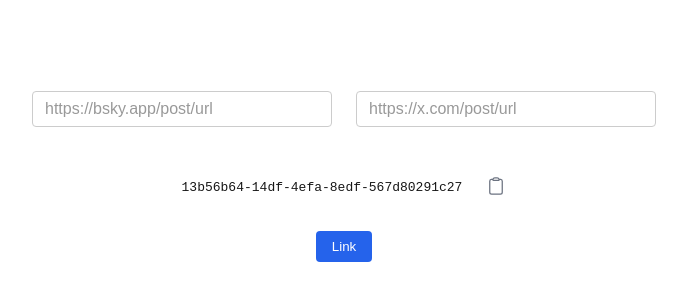
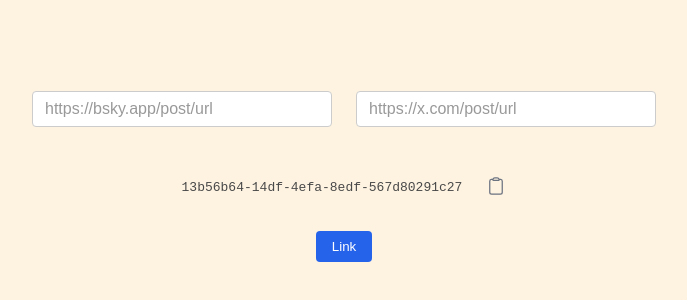
Before and after one commit to hsiez/whoiswho, a Next.js app: page / in a window 1280 px wide. Shown: the part 232-532 px from the top of the page, without its empty margins (296-983 px from the left). Built offline with nearby package versions, Linux system fonts and the light colour scheme.

Commit message:
switch to light theme for now

```diff
--- a/app/globals.css
+++ b/app/globals.css
@@ -3,10 +3,10 @@
   --foreground: #171717;
 }
 
-@media (prefers-color-scheme: dark) {
+@media (prefers-color-scheme: light) {
   :root {
-    --background: #0a0a0a;
-    --foreground: #ededed;
+    --background: #fef3e1;
+    --foreground: #494949;
   }
 }
 
@@ -34,9 +34,3 @@
   color: inherit;
   text-decoration: none;
 }
-
-@media (prefers-color-scheme: dark) {
-  html {
-    color-scheme: dark;
-  }
-}
--- a/app/page.module.css
+++ b/app/page.module.css
@@ -1,10 +1,10 @@
 .page {
-  --gray-rgb: 0, 0, 0;
-  --gray-alpha-200: rgba(var(--gray-rgb), 0.08);
-  --gray-alpha-100: rgba(var(--gray-rgb), 0.05);
+  --gray-rgb: 255, 255, 255;
+  --gray-alpha-200: rgba(var(--gray-rgb), 0.145);
+  --gray-alpha-100: rgba(var(--gray-rgb), 0.06);
 
-  --button-primary-hover: #383838;
-  --button-secondary-hover: #f2f2f2;
+  --button-primary-hover: #ccc;
+  --button-secondary-hover: #1a1a1a;
 
   display: grid;
   grid-template-rows: 20px 1fr 20px;
@@ -18,12 +18,12 @@
 
 @media (prefers-color-scheme: dark) {
   .page {
-    --gray-rgb: 255, 255, 255;
-    --gray-alpha-200: rgba(var(--gray-rgb), 0.145);
-    --gray-alpha-100: rgba(var(--gray-rgb), 0.06);
+    --gray-rgb: 0, 0, 0;
+    --gray-alpha-200: rgba(var(--gray-rgb), 0.08);
+    --gray-alpha-100: rgba(var(--gray-rgb), 0.05);
 
-    --button-primary-hover: #ccc;
-    --button-secondary-hover: #1a1a1a;
+    --button-primary-hover: #383838;
+    --button-secondary-hover: #f2f2f2;
   }
 }
 
```
